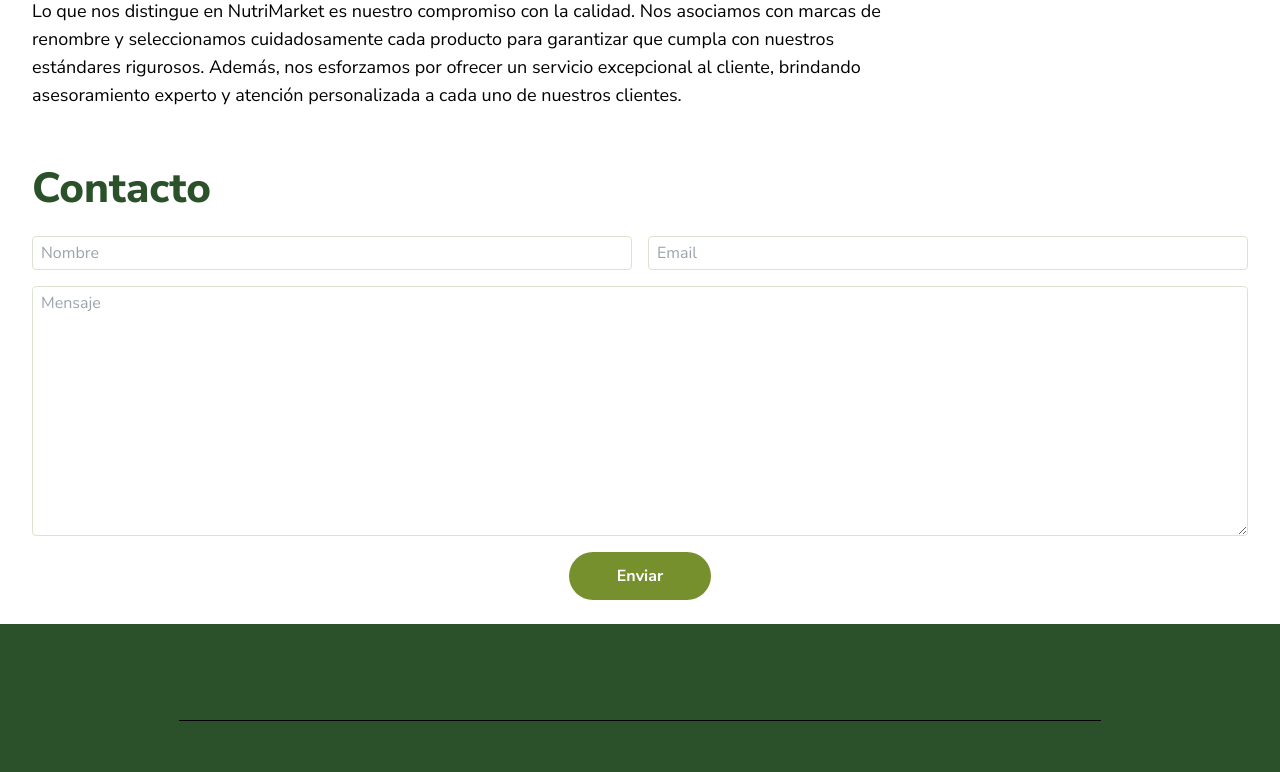
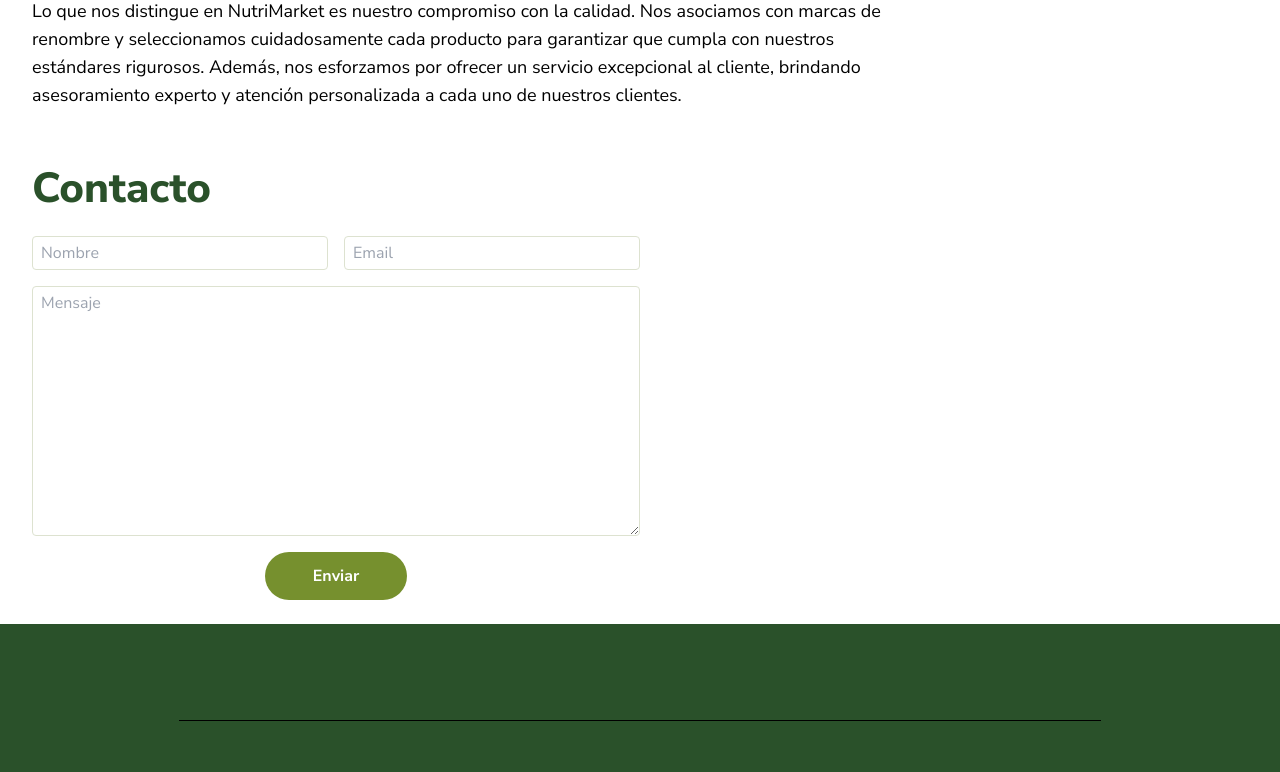
Before and after one commit to No-Country/c16-18-t-node-react, a React (Vite) app in the folder client/: page /about in a window 1280 px wide. Shown: the part 422-1194 px from the top of the page. Built offline with nearby package versions, Linux system fonts and the light colour scheme; no server answers; the HTML template or start-up script is replaced by a standard one.

Commit message:
añadido ancho maximo al form de contacto  para pantallas desktop

```diff
--- a/client/src/Pages/AboutPage.jsx
+++ b/client/src/Pages/AboutPage.jsx
@@ -17,7 +17,7 @@ const AboutPage = () => {
       </section>
       <section> {/*no use formik por que no hay ningun mail o lugar en el backend a donde deba enviarse el mensaje, es solo para la demo*/}
         <h2 className="mb-4 text-[2.625rem] text-darkGreen1 text-center font-extrabold lg:text-left">Contacto</h2>
-        <form className="grid grid-cols-2 gap-4">
+        <form className="grid grid-cols-2 gap-4 lg:max-w-[50%]">
           <input className="px-2 py-1 border-[1px] border-grayishGreen4 rounded outline-grayishGreen3 caret-grayishGreen3" type="text" placeholder="Nombre" />
           <input className="px-2 py-1 border-[1px] border-grayishGreen4 rounded outline-grayishGreen3 caret-grayishGreen3" type="Email" placeholder="Email"/>
           <textarea className="px-2 py-1 col-span-2 border-[1px] border-grayishGreen4 rounded outline-grayishGreen3 caret-grayishGreen3" name="message" id="message" cols="30" rows="10" placeholder="Mensaje"/>
```
